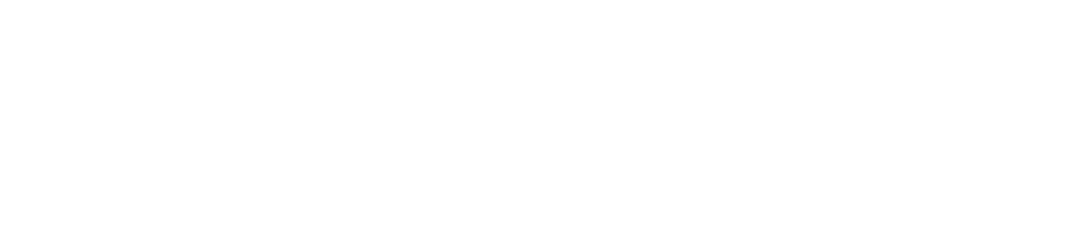
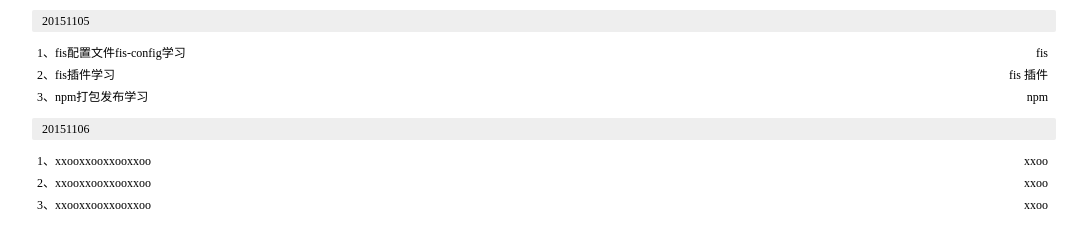
Before and after one commit to duzhongbo/myLiveLog, a plain HTML site: page index.html in a window 1280 px wide. Shown: the whole page, without its empty margins (96-1183 px from the left). Drawn offline with Linux system fonts and the light colour scheme.

Commit message:
基础渲染逻辑，样式

```diff
--- a/data.json
+++ b/data.json
@@ -1,11 +1,34 @@
 var objData={
 	'20151105':{
-		keywords:'fis,npm,插件',
 		items:[
-			'fis配置文件fis-config学习',
-			'fis插件学习',
-			'npm打包发布学习'
+			{
+				keywords:['fis'],
+				info:'fis配置文件fis-config学习'
+			},
+			{
+				keywords:['fis','插件'],
+				info:'fis插件学习'
+			},
+			{
+				keywords:['npm'],
+				info:'npm打包发布学习'
+			}
 		]
 	},
-	'20151106':{}
+	'20151106':{
+		items:[
+			{
+				keywords:['xxoo'],
+				info:'xxooxxooxxooxxoo'
+			},
+			{
+				keywords:['xxoo'],
+				info:'xxooxxooxxooxxoo'
+			},
+			{
+				keywords:['xxoo'],
+				info:'xxooxxooxxooxxoo'
+			}
+		]
+	}
 }
--- a/index.html
+++ b/index.html
@@ -6,11 +6,67 @@
 </head>
 <body>
 
+<style type="text/css">
+html,body{margin:0;font-size:12px;line-height:22px;}
+.fl{float:left;}
+.fr{float:right;}
+ul{padding:0;margin:0;list-style:none;}
+.wrap{width:80%;margin:0 auto;}
+.date{background:#eee;padding:0 10px;border-radius:2px;margin:10px 0;}
+.item-list-li{padding:0 5px;}
+</style>
+
+
+<div class="wrap" id="J_wrap">
+</div>
 
 <script type="text/javascript" src="data.json"></script>
 <script type="text/javascript">
 var data = objData;
 console.log(data);
+(function(){
+var render={
+	main:function(){
+		J_wrap.innerHTML=this.renderDays(data);
+	},
+	// 渲染“关键字”
+	renderKeywords:function(data){
+		var str='';
+		for(var i=0,len=data.length;i<len;i++){
+			str+=data[i]+'&nbsp';
+		}
+		return '<span class="fr keyword">'+str+'</span>';
+	},
+	// 渲染一天的条目
+	renderItems:function(data){
+		var str='';
+		for(var i=0,len=data.length;i<len;i++){
+			str+='<li class="item-list-li">\
+				<span class="fr keyword">'+this.renderKeywords(data[i]['keywords'])+'</span>\
+				<span>'+(i+1)+'、'+data[i]['info']+'</span>\
+			</li>';
+		}
+		return '<ul>'+str+'</ul>';
+	},
+	// 渲染每天的数据
+	renderDays:function(data){
+		var str='';
+		for(i in data){
+			str+='<li>\
+				<div class="date">'+i+'</div>\
+				<div class="item-list">\
+					'+this.renderItems(data[i]['items'])+'\
+				</div>\
+			</li>';
+		}
+		return '<ul>'+str+'</ul>';
+	}
+};
+render.main();
+
+
+
+})();
 
 </script>
 
```
